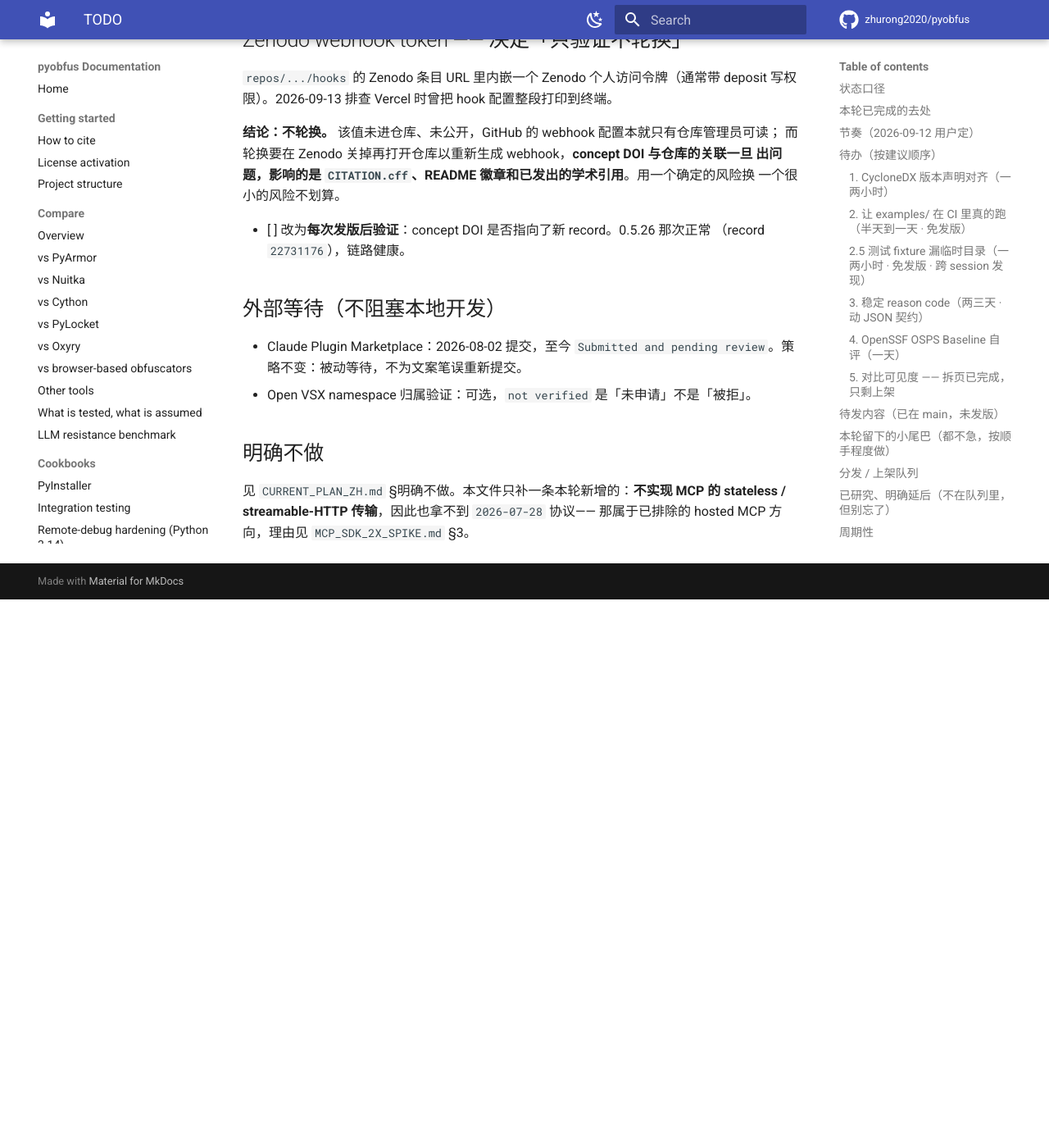
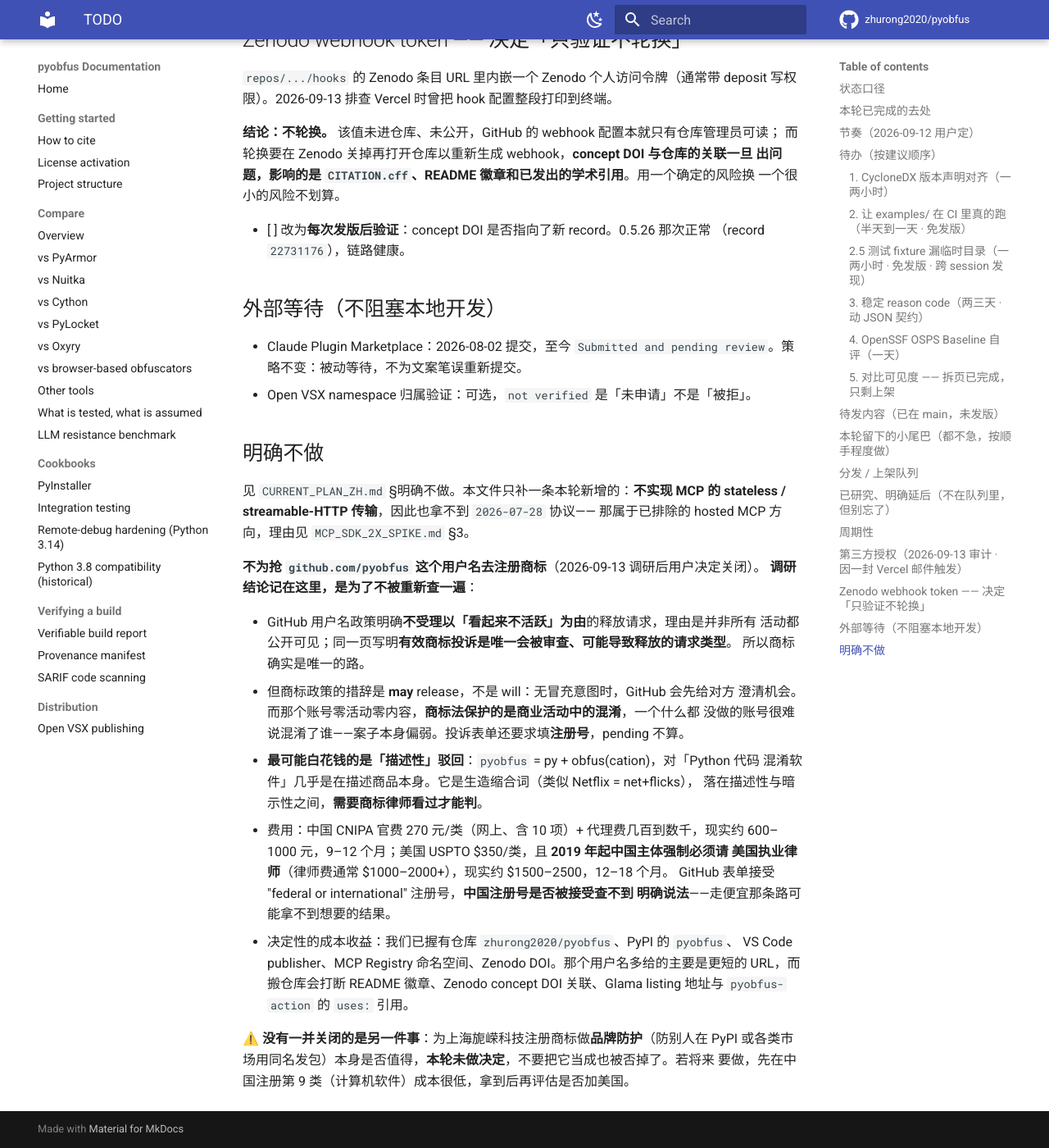
Before and after one commit to zhurong2020/pyobfus, an MkDocs documentation site: the page built from docs/TODO.md, in a window 1280 px wide and 1400 px high, scrolled down 6226 px. Shown: the whole window at 82% size. Built offline with MkDocs 1.6.1 and Material for MkDocs 9.7.7, drawn with Linux system fonts in a browser that asks for light colours; comment, search, counter and statistics services are not loaded; before the commit the page ends 6957 px from its top, so only the background shows below that.

Commit message:
docs: close the GitHub username line, and keep the research that closed it
The conclusion is cheap to write down and expensive to rediscover, so the
reasoning goes in the file rather than just the verdict.

GitHub will not release a username for looking unused, and says so explicitly;
a trademark complaint is the only request type it reviews. But its own wording
is "may release", it gives a non-impersonating holder a chance to respond
first, and it requires a registration number rather than a pending
application. The account in question is empty, and trademark law protects
against confusion in commerce, which an account doing nothing struggles to
cause.

The likeliest way to waste the money is a descriptiveness refusal: pyobfus
reads as py plus obfuscation, which is close to describing the goods. It is a
coined contraction, so it sits between descriptive and suggestive, and that is
an attorney's call rather than ours. A China filing is roughly 600-1000 RMB; a
US filing is roughly $1500-2500 because a China-domiciled applicant has been
required to appoint a US attorney since 2019, and whether GitHub accepts a
CNIPA number is not documented anywhere I could find.

Against all that, the username buys a shorter URL. We already hold the
repository, the PyPI name, the VS Code publisher, the MCP registry namespace
and a DOI, and moving the repository would break README badges, the Zenodo
concept DOI association, the Glama listing URL and pyobfus-action's uses:
references.

Recorded separately: registering a mark for brand protection under the
commercialization entity was not decided here and must not be read as also
rejected.

Co-Authored-By: Claude Opus 5 <noreply@anthropic.com>

```diff
--- a/docs/TODO.md
+++ b/docs/TODO.md
@@ -237,3 +237,29 @@ JSON，需要版本字段管理，**排在矩阵之后**，因为矩阵会暴露
 见 `CURRENT_PLAN_ZH.md` §明确不做。本文件只补一条本轮新增的：**不实现
 MCP 的 stateless / streamable-HTTP 传输**，因此也拿不到 `2026-07-28` 协议——
 那属于已排除的 hosted MCP 方向，理由见 `MCP_SDK_2X_SPIKE.md` §3。
+
+**不为抢 `github.com/pyobfus` 这个用户名去注册商标**（2026-09-13 调研后用户决定关闭）。
+**调研结论记在这里，是为了不被重新查一遍**：
+
+- GitHub 用户名政策明确**不受理以「看起来不活跃」为由**的释放请求，理由是并非所有
+  活动都公开可见；同一页写明**有效商标投诉是唯一会被审查、可能导致释放的请求类型**。
+  所以商标确实是唯一的路。
+- 但商标政策的措辞是 **may** release，不是 will：无冒充意图时，GitHub 会先给对方
+  澄清机会。而那个账号零活动零内容，**商标法保护的是商业活动中的混淆**，一个什么都
+  没做的账号很难说混淆了谁——案子本身偏弱。投诉表单还要求填**注册号**，pending 不算。
+- **最可能白花钱的是「描述性」驳回**：`pyobfus` = py + obfus(cation)，对「Python 代码
+  混淆软件」几乎是在描述商品本身。它是生造缩合词（类似 Netflix = net+flicks），
+  落在描述性与暗示性之间，**需要商标律师看过才能判**。
+- 费用：中国 CNIPA 官费 270 元/类（网上、含 10 项）+ 代理费几百到数千，现实约
+  600–1000 元，9–12 个月；美国 USPTO $350/类，且 **2019 年起中国主体强制必须请
+  美国执业律师**（律师费通常 $1000–2000+），现实约 $1500–2500，12–18 个月。
+  GitHub 表单接受 "federal or international" 注册号，**中国注册号是否被接受查不到
+  明确说法**——走便宜那条路可能拿不到想要的结果。
+- 决定性的成本收益：我们已握有仓库 `zhurong2020/pyobfus`、PyPI 的 `pyobfus`、
+  VS Code publisher、MCP Registry 命名空间、Zenodo DOI。那个用户名多给的主要是更短的
+  URL，而搬仓库会打断 README 徽章、Zenodo concept DOI 关联、Glama listing 地址与
+  `pyobfus-action` 的 `uses:` 引用。
+
+⚠️ **没有一并关闭的是另一件事**：为上海旎嵘科技注册商标做**品牌防护**（防别人在 PyPI
+或各类市场用同名发包）本身是否值得，**本轮未做决定**，不要把它当成也被否掉了。若将来
+要做，先在中国注册第 9 类（计算机软件）成本很低，拿到后再评估是否加美国。
```
